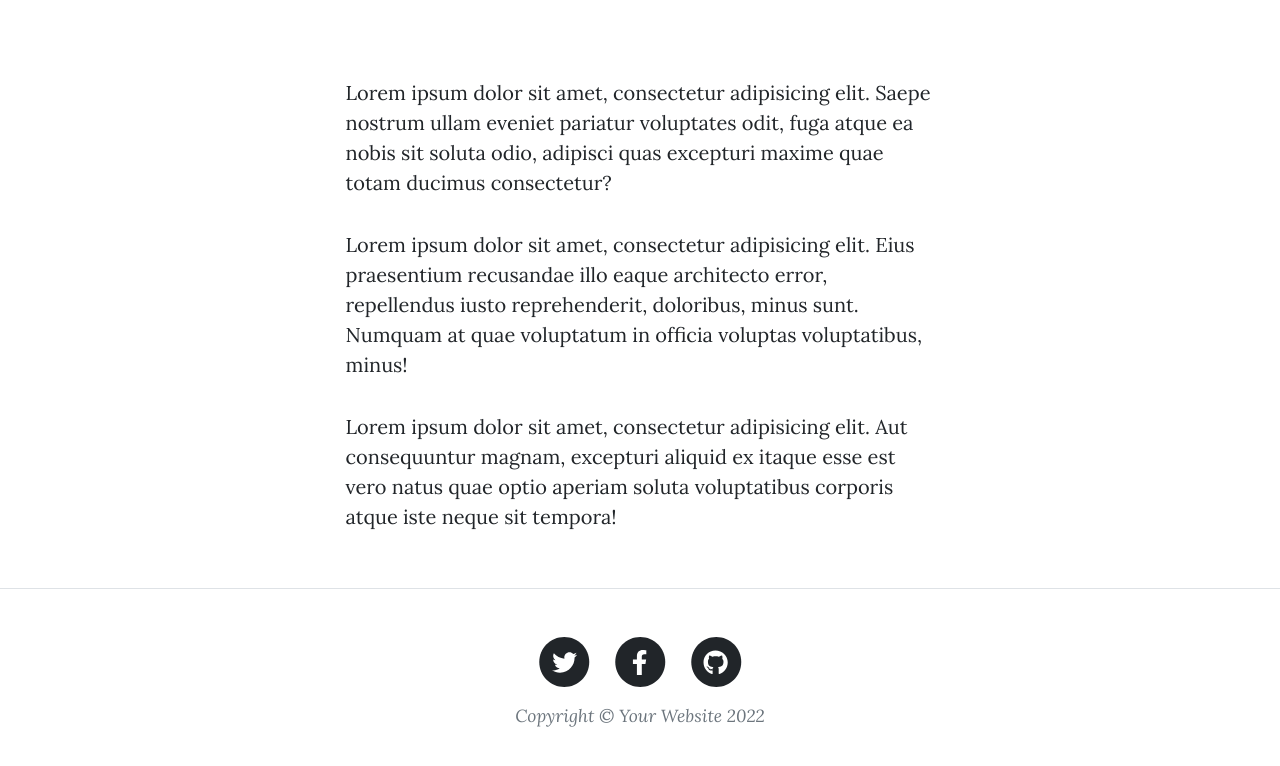
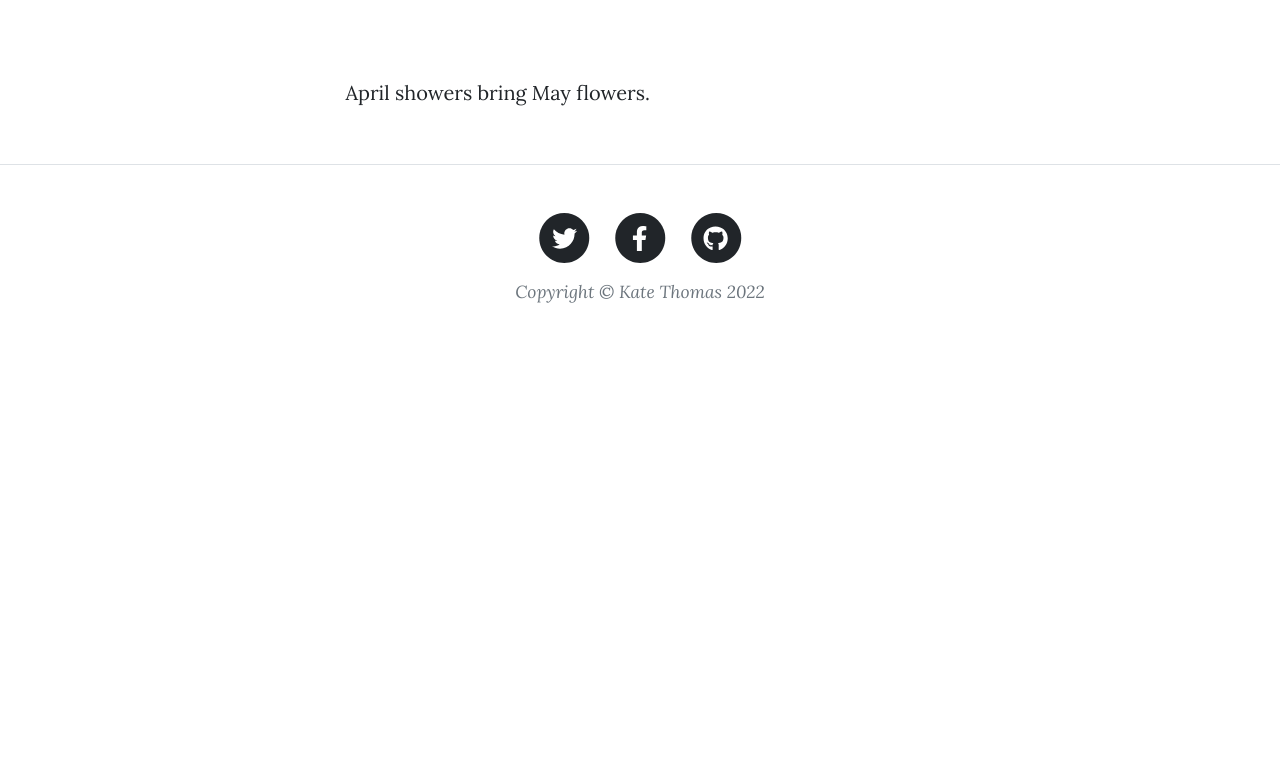
Before and after one commit to katelthomas123/Info-Systems-201, a plain HTML site: page Summer Post.html in a window 1280 px wide. Shown: the part 534-1300 px from the top of the page. After the commit the page ends 888 px from the top, so only its background shows below. Drawn offline with nearby package versions, Linux system fonts and the light colour scheme.

Commit message:
Add files via upload

```diff
--- a/Summer Post.html
+++ b/Summer Post.html
@@ -88,9 +88,9 @@
             <div class="container px-4 px-lg-5">
                 <div class="row gx-4 gx-lg-5 justify-content-center">
                     <div class="col-md-10 col-lg-8 col-xl-7">
-                        <p>Lorem ipsum dolor sit amet, consectetur adipisicing elit. Saepe nostrum ullam eveniet pariatur voluptates odit, fuga atque ea nobis sit soluta odio, adipisci quas excepturi maxime quae totam ducimus consectetur?</p>
-                        <p>Lorem ipsum dolor sit amet, consectetur adipisicing elit. Eius praesentium recusandae illo eaque architecto error, repellendus iusto reprehenderit, doloribus, minus sunt. Numquam at quae voluptatum in officia voluptas voluptatibus, minus!</p>
-                        <p>Lorem ipsum dolor sit amet, consectetur adipisicing elit. Aut consequuntur magnam, excepturi aliquid ex itaque esse est vero natus quae optio aperiam soluta voluptatibus corporis atque iste neque sit tempora!</p>
+                        <p>April showers bring May flowers.</p>
+                        <!--<p>Lorem ipsum dolor sit amet, consectetur adipisicing elit. Eius praesentium recusandae illo eaque architecto error, repellendus iusto reprehenderit, doloribus, minus sunt. Numquam at quae voluptatum in officia voluptas voluptatibus, minus!</p>
+                        <p>Lorem ipsum dolor sit amet, consectetur adipisicing elit. Aut consequuntur magnam, excepturi aliquid ex itaque esse est vero natus quae optio aperiam soluta voluptatibus corporis atque iste neque sit tempora!</p>-->
                     </div>
                 </div>
             </div>
@@ -126,7 +126,7 @@
                                 </a>
                             </li>
                         </ul>
-                        <div class="small text-center text-muted fst-italic">Copyright &copy; Your Website 2022</div>
+                        <div class="small text-center text-muted fst-italic">Copyright &copy; Kate Thomas 2022</div>
                     </div>
                 </div>
             </div>
```
Also changed, not shown: Fall Post.html (+3 -3 lines), Spring Post.html (+3 -3 lines).
